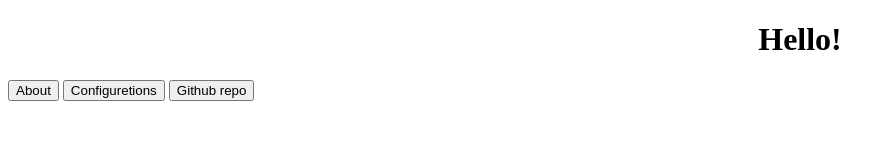
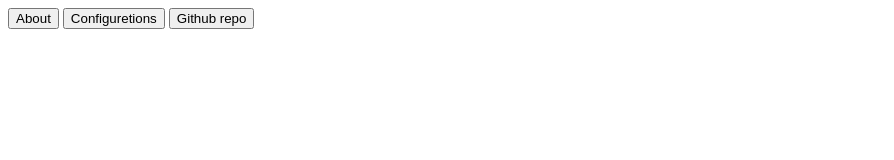
Before and after one commit to zhenya194/Remicat, an Electron app: page index.html in a window 1600 px wide. Shown: the whole page, without its empty margins (0-894 px from the left). Drawn offline with Linux system fonts and the light colour scheme.

```diff
--- a/index.html
+++ b/index.html
@@ -8,7 +8,6 @@
 </head>
 <body>
 
-    <h1 align="center">Hello!</h1>
     <button onclick="">About</button>
     <button onclick="">Configuretions</button>
     <a href="https://github.com/zhenya194/Remicat" target="_blank">
```
